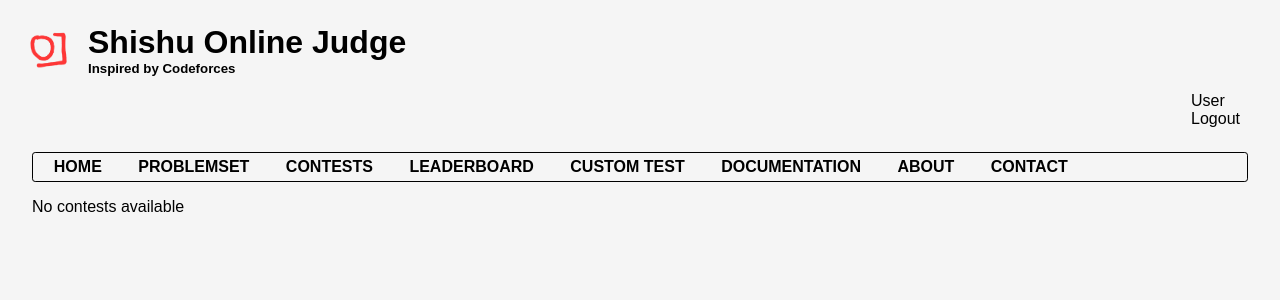
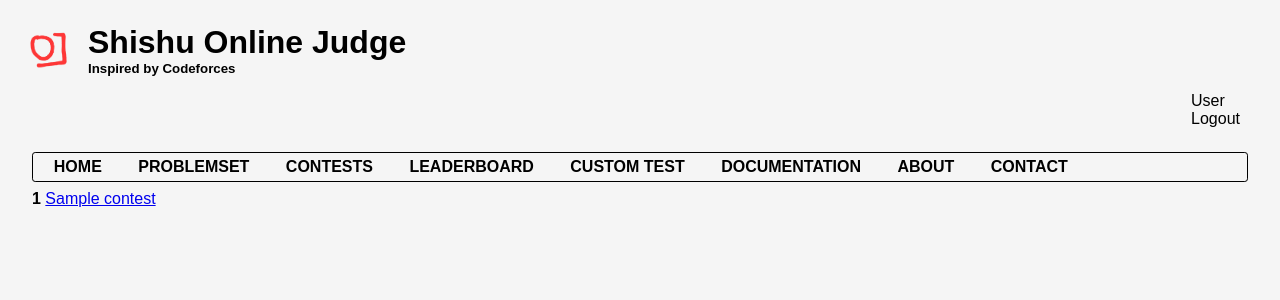
Before and after one commit to SakibSibly/shishu-online-judge, a Django app: page /contests/ in a window 1280 px wide. Shown: the top 300 px of the page. Run offline with Django 4.2, Linux system fonts and the light colour scheme; tables that the repository leaves empty hold one stand-in row (values such as "Sample post").

Commit message:
Individual Contest feature is added

```diff
--- a/contests/models.py
+++ b/contests/models.py
@@ -17,7 +17,7 @@ class Contest(models.Model):
 
 class ContestProblem(models.Model):
     contest = models.ForeignKey(Contest, on_delete=models.CASCADE)
-    all_problems = models.ManyToManyField(Problem)
+    all_problems = models.ForeignKey(Problem, on_delete=models.CASCADE)
 
     def __str__(self):
-        return self.all_problems[0].title
+        return self.all_problems.title
--- a/contests/templates/contests/contests.html
+++ b/contests/templates/contests/contests.html
@@ -2,13 +2,19 @@
 {% load static %}
 
 {% block content %}
+<div class="distance">
     <ul>
-        {% if contests %}
-        {% for contest in contests %}
-            <li><a href="{% url 'contest' contest.id %}">{{ contest.name }}</a></li>
+        {% if all_contests %}
+        {% for contest in all_contests %}
+        <li>
+            <b>
+                {{ contest.id }}
+            </b>
+            <a href="{% url 'fetch_contest' contest.id %}">{{ contest.name }}</a></li>
         {% endfor %}
         {% else %}
-            <li class="distance">No contests available</li>
+        <li class="distance">No contests available</li>
         {% endif %}
     </ul>
+</div>
 {% endblock %}
--- a/contests/urls.py
+++ b/contests/urls.py
@@ -4,4 +4,5 @@ from . import views
 
 urlpatterns = [
     path('', views.ContestsView.as_view(), name='contests'),
+    path('<int:contest_id>/', views.FetchContestView.as_view(), name='fetch_contest'),
 ]
--- a/contests/views.py
+++ b/contests/views.py
@@ -1,10 +1,21 @@
 from django.shortcuts import render
 from django.views import View
+from .models import Contest, ContestProblem
 
 
 class ContestsView(View):
     def get(self, request):
-        return render(request, 'contests/contests.html')
+        all_contests = Contest.objects.all()
+        return render(request, 'contests/contests.html', {'all_contests': all_contests})
 
     def post(self, request):
         pass
+
+
+class FetchContestView(View):
+    def get(self, request, contest_id):
+        fetched_contest = ContestProblem.objects.filter(contest=Contest.objects.filter(id=contest_id).first())
+        return render(request, 'contests/individual_contest.html', {'fetched_contest': fetched_contest})
+
+    def post(self, request, contest_id):
+        pass
```
Also changed, not shown: contests/templates/contests/individual_contest.html (added, +20 -0 lines).
